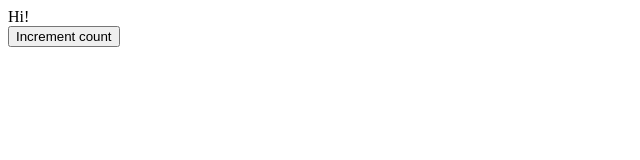
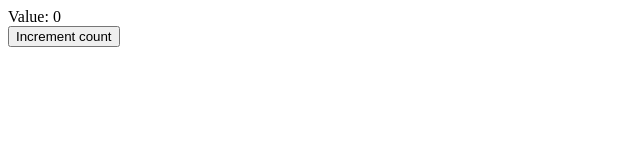
Before and after one commit to timdecillis/Hair-Nor-There, a React (Create React App) app: page / in a window 1280 px wide. Shown: the top 160 px of the page, without its empty margins (0-640 px from the left). Built offline with nearby package versions, Linux system fonts and the light colour scheme.

Commit message:
Rendered value from store to page

```diff
--- a/src/App.js
+++ b/src/App.js
@@ -1,6 +1,11 @@
 import React from 'react'
 import { Dispatch } from 'redux'
+
+import store from './newStore'
+
 const App = () => {
+
+  let value = store.getState().value;
 
   const increment = () => {
 
@@ -8,7 +13,7 @@ const App = () => {
 
   return (
     <>
-      <div>Hi!</div>
+      <div>Value: {value}</div>
       <button>Increment count</button>
     </>
   )
```
